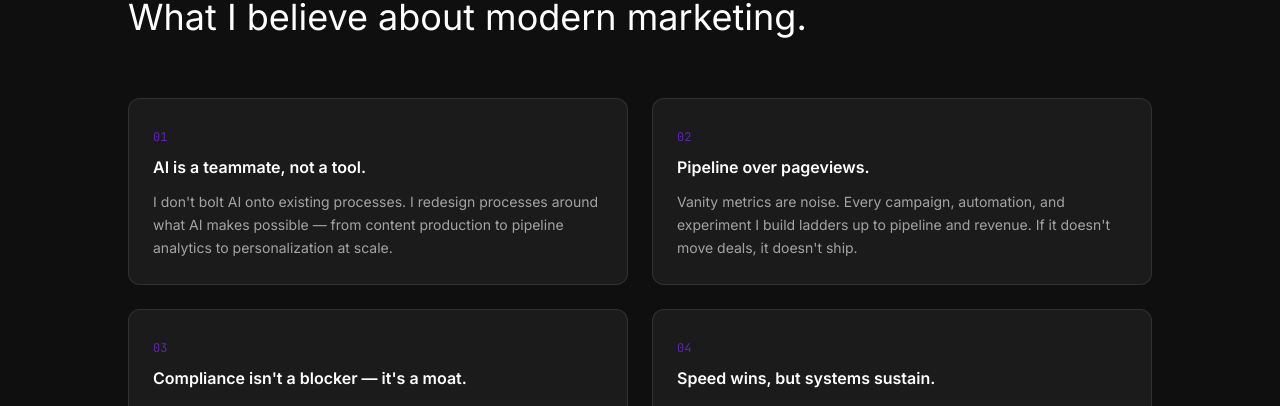
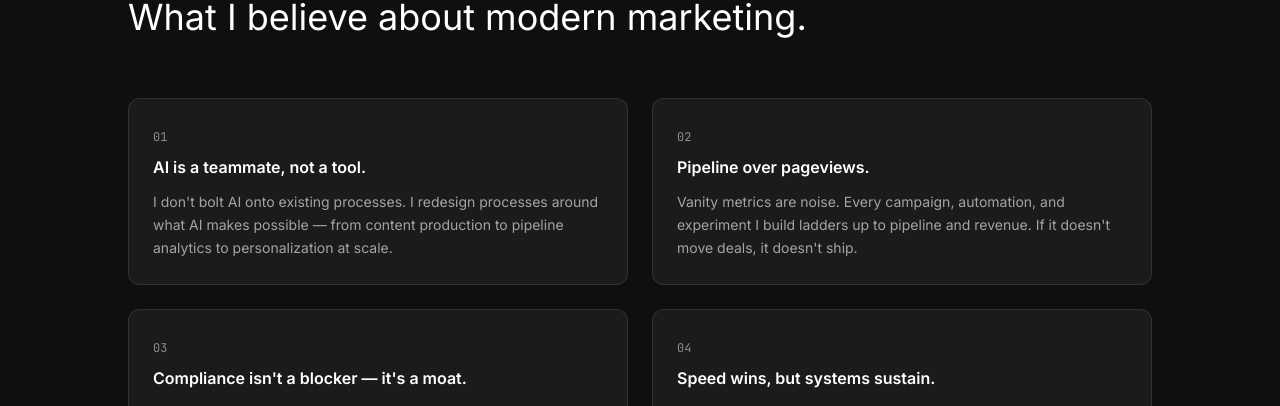
Before and after one commit to neelythomson/neelythomson-site, a Next.js app: page / in a window 1280 px wide. Shown: the part 2800-3206 px from the top of the page. Built offline with nearby package versions, Linux system fonts and the light colour scheme.

Commit message:
Philosophy: fix card number contrast on dark bg

```diff
--- a/src/components/Philosophy.tsx
+++ b/src/components/Philosophy.tsx
@@ -41,7 +41,7 @@ export default function Philosophy() {
               key={b.number}
               className="p-6 rounded-xl border border-white/10 bg-white/5 hover:bg-white/[0.08] transition-colors"
             >
-              <span className="text-xs font-mono text-[var(--color-pop)] opacity-80">
+              <span className="text-xs font-mono text-white/50">
                 {b.number}
               </span>
               <h3 className="text-base font-semibold text-white mt-2 mb-3">
```
